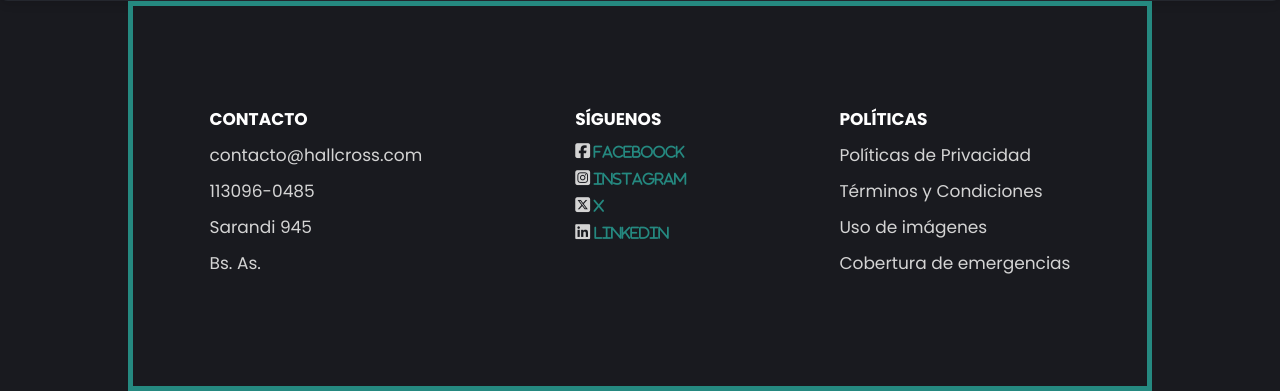
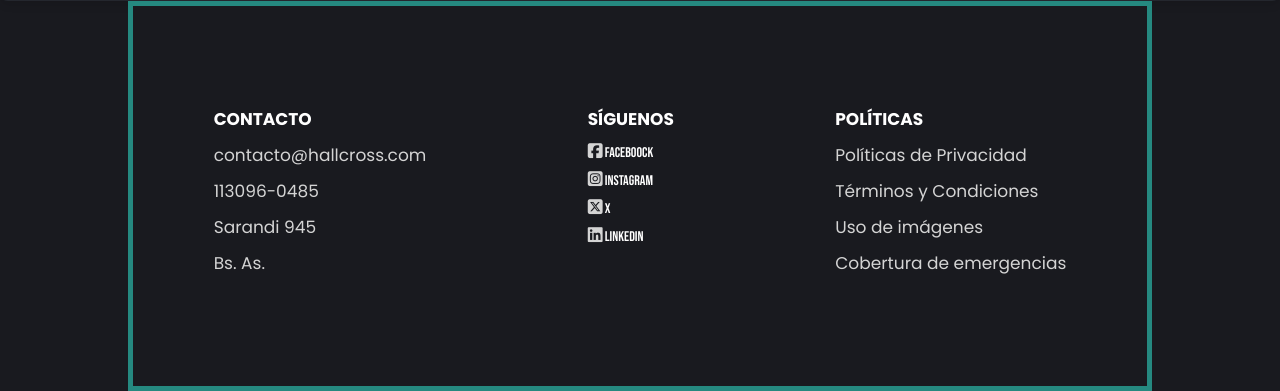
Before and after one commit to Vanncuper/Proyecto_Backend_CAC, a Flask app: template templates/servicios.html in a window 1280 px wide. Shown: the part 2186-2577 px from the top of the page. Run offline with Flask 3, Linux system fonts and the light colour scheme; the template is opened without the code that fills it, so the values that code supplies are empty; some libraries are stand-ins or nearby versions.

Commit message:
Update servicios.html

```diff
--- a/templates/servicios.html
+++ b/templates/servicios.html
@@ -163,10 +163,10 @@
                     <div class="link">
                         <h3>SÍGUENOS</h3>
                         <ul>
-                            <li><a href="https://www.faceboock.com/hallcross" class="fa-brands fa-square-facebook"><span class:"foti" > Faceboock</span></a></li>
-                            <li><a href="https://www.instagram.com/hallcross" class="fa-brands fa-square-instagram" ><span class:"foti" > Instagram</span></a></li>
-                            <li><a href="https://www.twiter.com/hallcross" class="fa-brands fa-square-x-twitter" ><span class:"foti" > X</span></a></li>
-                            <li><a href="https://www.linkedin.com/hallcross" class="fa-brands fa-linkedin" ><span class:"foti" > Linkedin</span></a></li>
+                            <li><a href="https://www.faceboock.com/hallcross" class="fa-brands fa-square-facebook"><span class="foti" > Faceboock</span></a></li>
+                            <li><a href="https://www.instagram.com/hallcross" class="fa-brands fa-square-instagram" ><span class="foti" > Instagram</span></a></li>
+                            <li><a href="https://www.twiter.com/hallcross" class="fa-brands fa-square-x-twitter" ><span class="foti" > X</span></a></li>
+                            <li><a href="https://www.linkedin.com/hallcross" class="fa-brands fa-linkedin" ><span class="foti" > Linkedin</span></a></li>
                         </ul>
                     </div>
                     <div class="link">
```
